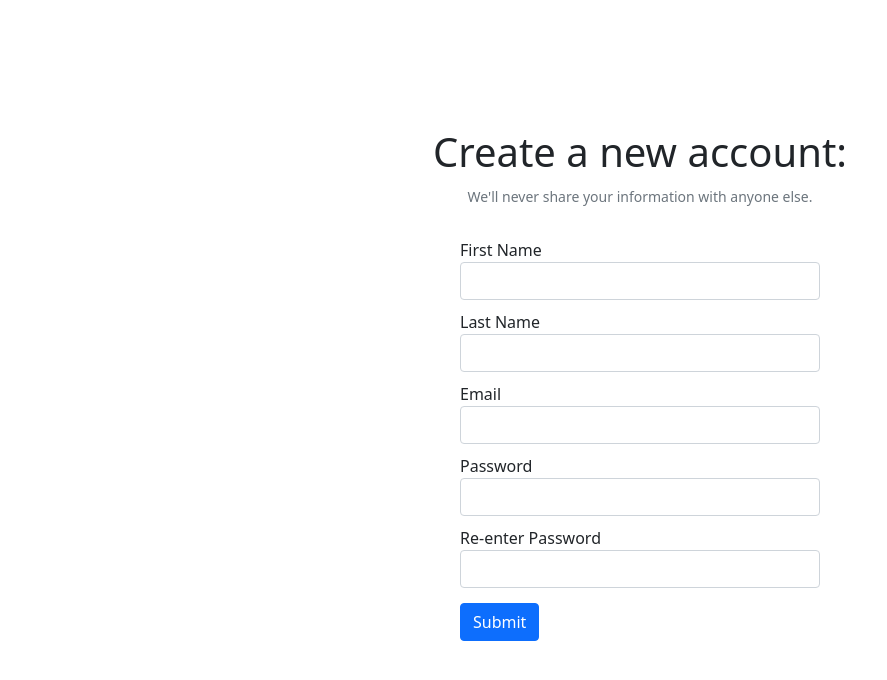
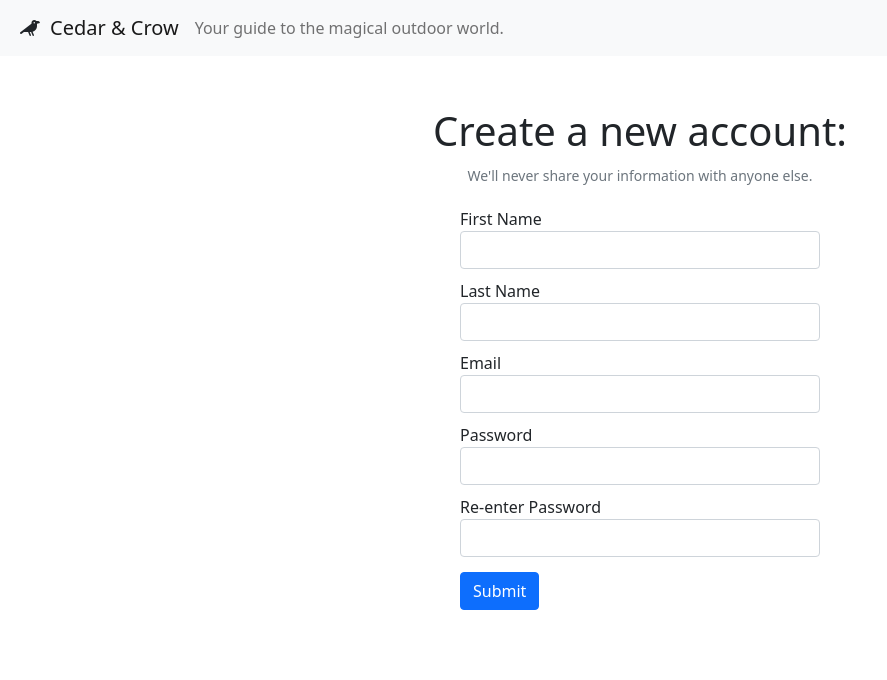
Before and after one commit to jlstern3/jacks_website, a Django app: page /user/register in a window 1280 px wide. Shown: the top 680 px of the page, without its empty margins (0-887 px from the left). Run offline with Django 3.2, Linux system fonts and the light colour scheme; some libraries are stand-ins or nearby versions.

Commit message:
Put navbar w/ text and tweaked format

```diff
--- a/jacks_website_proj/company_app/static/styles.css
+++ b/jacks_website_proj/company_app/static/styles.css
@@ -8,7 +8,7 @@
     text-align: center;
     margin-top: auto;
     margin-bottom: auto;
-    padding-top: 10%;
+    padding-top: 4%;
 }
 
 .app_entrance_form{
@@ -41,6 +41,17 @@
     margin-top: 10px;
 }
 
+
+/* Navbar */
+.navbar-brand{
+    padding-left: 10px;
+}
+
+i.fas.fa-crow{
+    margin-left: 20px;
+}
+
+
 /* Home Page */
 .header_photo{
     background-image: url("/static/img/Lichen.jpg");
--- a/jacks_website_proj/company_app/templates/register.html
+++ b/jacks_website_proj/company_app/templates/register.html
@@ -11,19 +11,30 @@
     <!-- CSS -->
     {% load static %}
     <link rel="stylesheet" href="{% static 'styles.css' %}">
+    <!-- FONT AWESOME -->
+    <script src="https://kit.fontawesome.com/4addeb10e0.js" crossorigin="anonymous"></script>
     <title>Cedar & Crow - Register</title>
 </head>
 
 <body>
+    <div>
+        <nav class="navbar navbar-expand-lg navbar-light bg-light sticky-top">
+            <i class="fas fa-crow"></i><a class="navbar-brand" href="/home">Cedar & Crow</a>
+            <span class="navbar-text">
+                Your guide to the magical outdoor world.
+            </span>
+        </nav>
+    </div>
     <div class="app_entrance_title">
         <h1>Create a new account:</h1>
-    <small id="info_sharing" class="form-text text-muted">We'll never share your information with anyone else.</small>
+        <small id="info_sharing" class="form-text text-muted">We'll never share your information with anyone
+            else.</small>
     </div>
     <div class="app_entrance_form">
         <form action="/user/new_user" method="POST">
             {% csrf_token %}
             <div class="form-group">
-            <label class="register_label">First Name</label>
+                <label>First Name</label>
                 <input type="text" name="first_name" class="form-control">
             </div>
             <div class="form-group">
```
Also changed, not shown: jacks_website_proj/company_app/templates/login.html (+11 -0 lines). Lines whose indentation alone changed are shown as unchanged.
